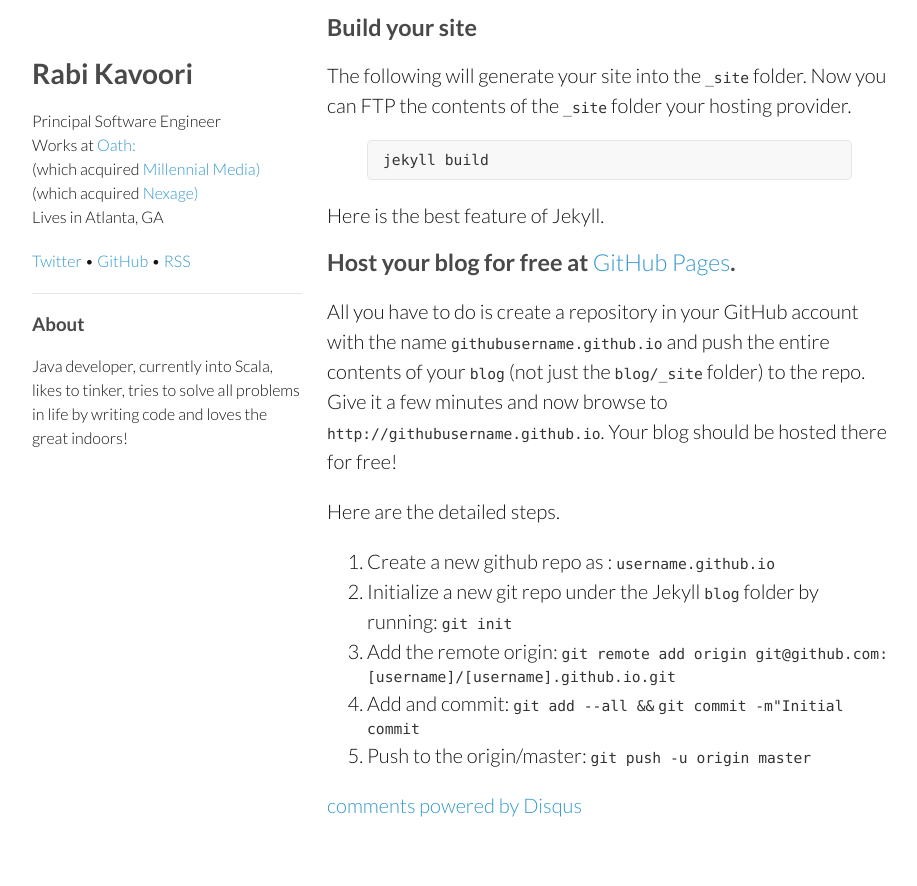
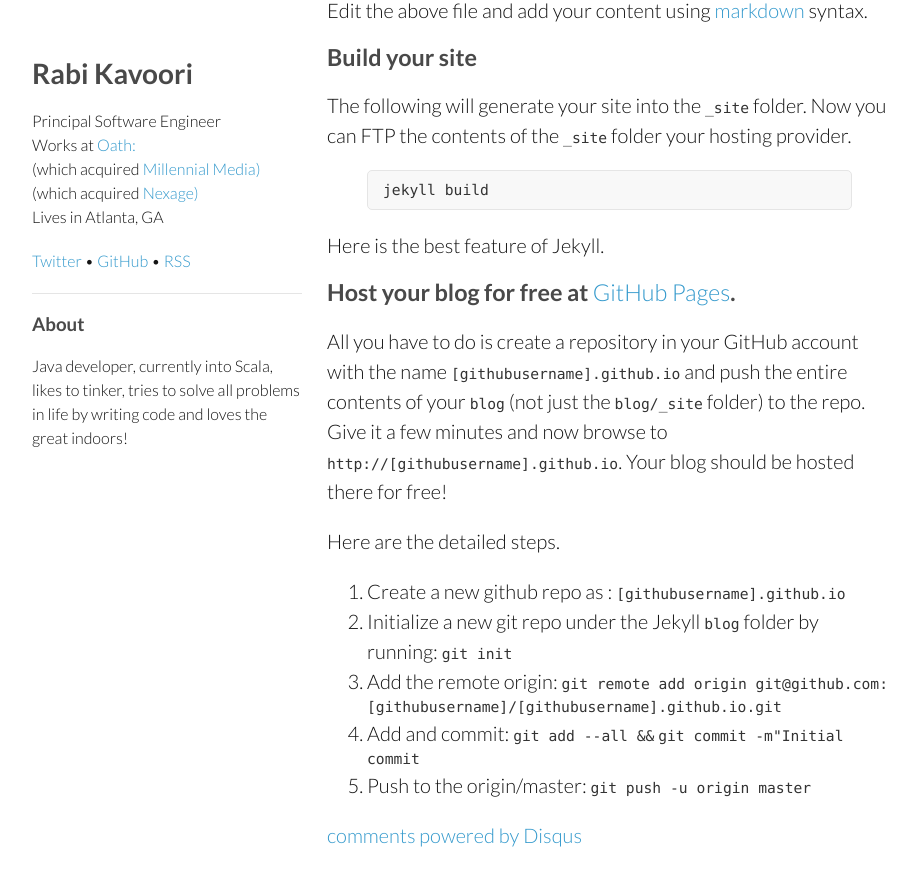
Before and after one commit to kavoori/kavoori.github.io, a Jekyll site: the page built from _posts/2014-11-06-using-jekyll-as-blogging-framework.markdown, in a window 1280 px wide and 900 px high, scrolled down 2393 px. Shown: the top 886 px of the window, without its empty margins (178-1095 px from the left). Built offline with Jekyll 4.4.1, drawn with Linux system fonts in a browser that asks for light colours; comment, search, counter and statistics services are not loaded; some of the changed text lies outside the part shown.

Commit message:
Minor changes after re-reading an old blog post

```diff
--- a/_posts/2014-11-06-using-jekyll-as-blogging-framework.markdown
+++ b/_posts/2014-11-06-using-jekyll-as-blogging-framework.markdown
@@ -89,15 +89,15 @@
 
 ### Host your blog for free at [GitHub Pages](https://pages.github.com/).
 
-All you have to do is create a repository in your GitHub account with the name `githubusername.github.io` and push the entire contents of your `blog` (not just the `blog/_site` folder) to the repo. Give it a few minutes and now browse to `http://githubusername.github.io`. Your blog should be hosted there for free!
+All you have to do is create a repository in your GitHub account with the name `[githubusername].github.io` and push the entire contents of your `blog` (not just the `blog/_site` folder) to the repo. Give it a few minutes and now browse to `http://[githubusername].github.io`. Your blog should be hosted there for free!
 
 Here are the detailed steps.
 
-1. Create a new github repo as : `username.github.io`
+1. Create a new github repo as : `[githubusername].github.io`
 2. Initialize a new git repo under the Jekyll `blog` folder by running:
  `git init`
 3. Add the remote origin:
-`git remote add origin git@github.com:[username]/[username].github.io.git`
+`git remote add origin git@github.com:[githubusername]/[githubusername].github.io.git`
 4. Add and commit:
 `git add --all &&`
 `git commit -m"Initial commit`
```
Also changed, not shown: other parts of _posts/2014-11-06-using-jekyll-as-blogging-framework.markdown (+1 -1 lines).
